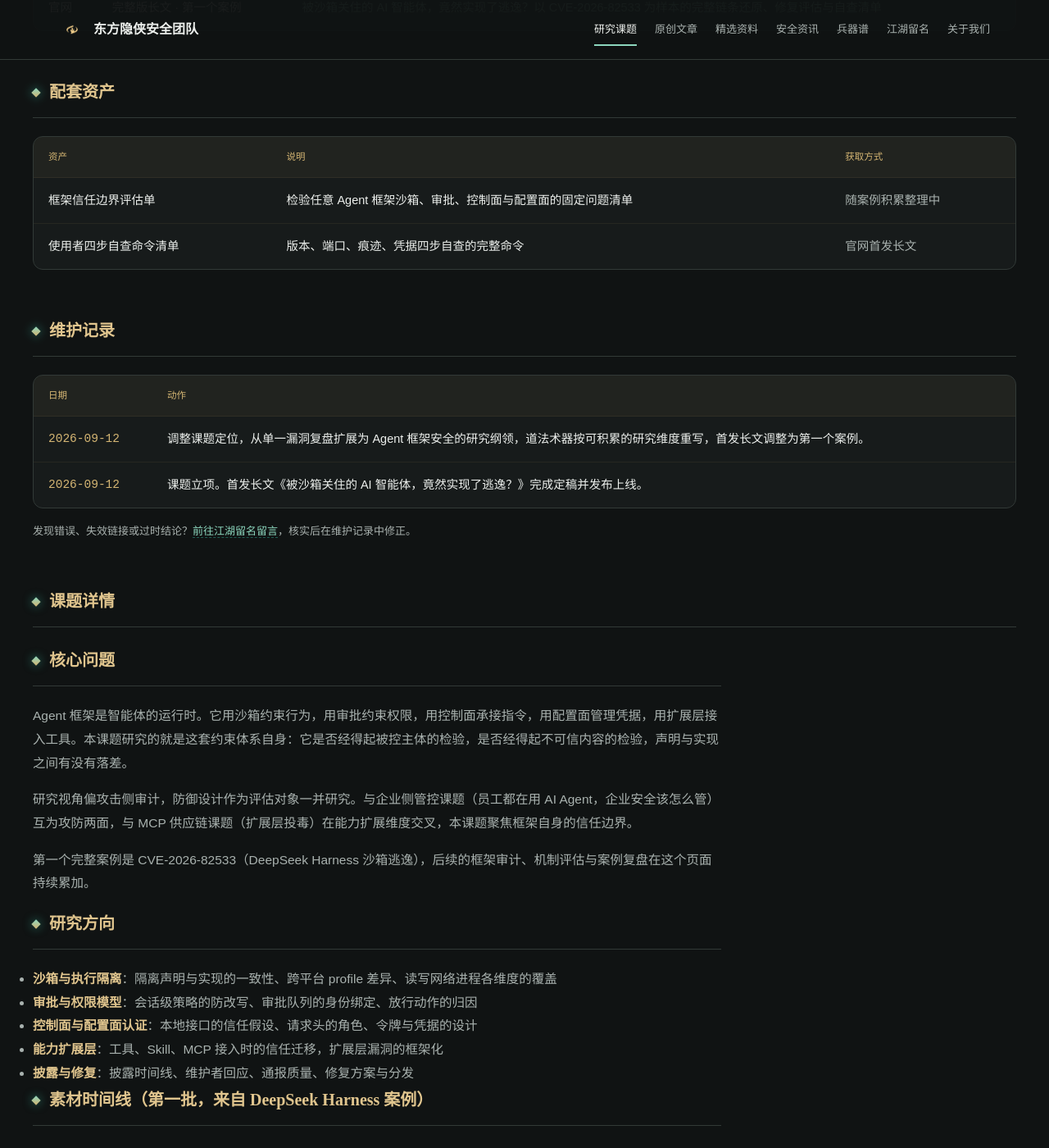
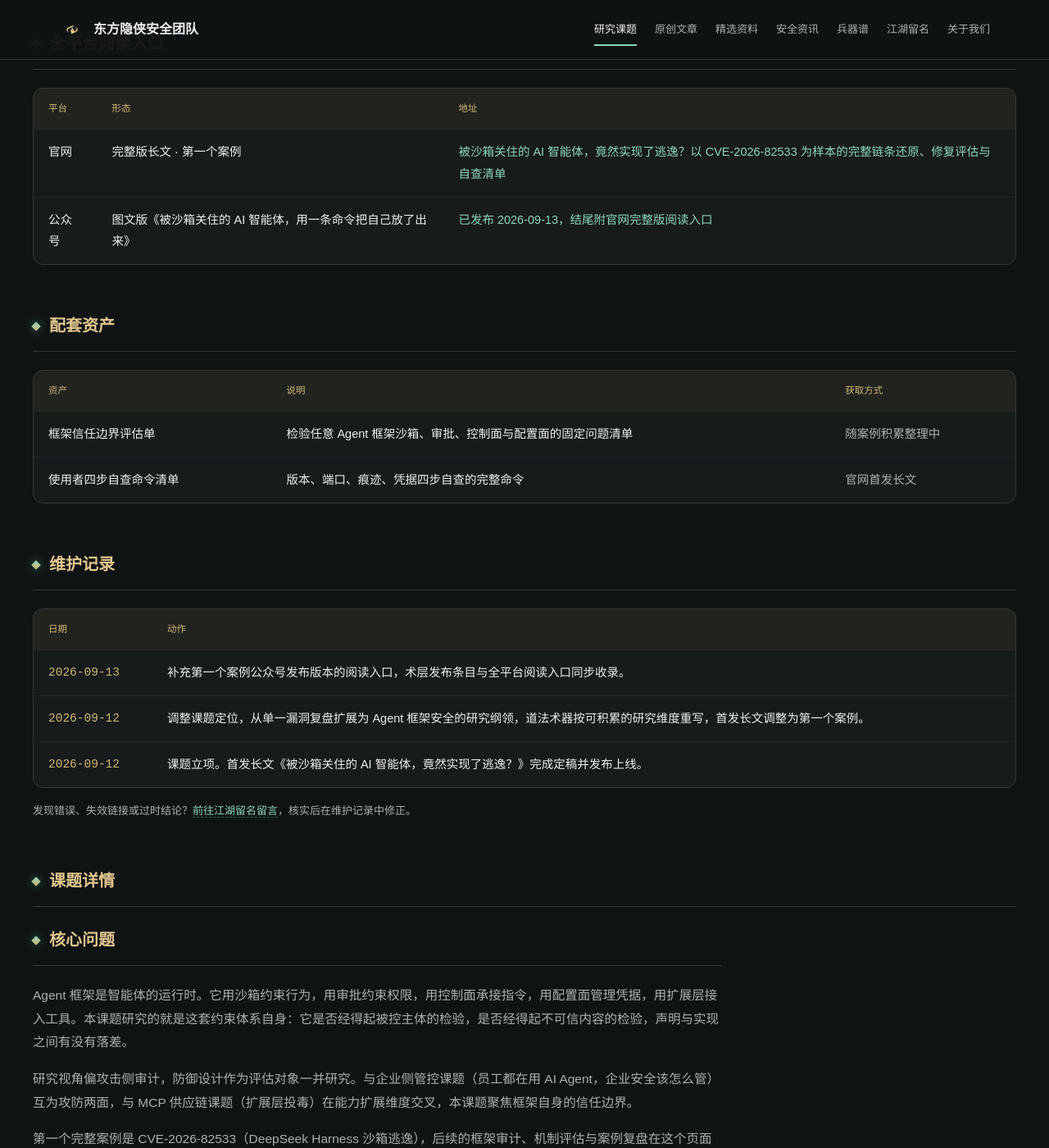
Before and after one commit to EastSword/EastSword.github.io, a Jekyll site: the page built from _topics/agent-framework-security.md, in a window 1280 px wide and 1400 px high, scrolled down 4025 px. Shown: the whole window at 82% size. Built offline with Jekyll 4.4.1, drawn with Linux system fonts in a browser that asks for light colours; comment, search, counter and statistics services are not loaded; some of the changed text lies outside the part shown.

Commit message:
为 Agent 框架安全课题补充公众号阅读入口

```diff
--- a/_topics/agent-framework-security.md
+++ b/_topics/agent-framework-security.md
@@ -4,7 +4,7 @@ layout: topic
 title: Agent 框架安全
 subtitle: 沙箱、审批、权限与控制面——检验 Agent 框架自身的约束体系是否经得起被控主体和不可信内容
 date: 2026-09-12
-updated: 2026-09-12
+updated: 2026-09-13
 status: 研讨中
 keyword: AGENT
 categories: [AI安全]
@@ -72,6 +72,13 @@ shu:
     text: 还原从社区报告到 CVE 编号的时间线，核对维护者回应、安全通报质量、修复版本的分发滞后。对使用方的实际影响是一条，订阅仓库公告能不能提醒你升级。
     type: 原创
     platform: 本课题
+  - title: 公众号图文版
+    publication: true
+    text: 第一个案例的公众号传播版，压缩技术细节，保留完整逃逸链条与使用者四步自查清单。
+    type: 原创
+    platform: 公众号
+    url: https://mp.weixin.qq.com/s/Lt5SlXK0nEkrFL4jKFq47g
+    desc: 被沙箱关住的 AI 智能体，用一条命令把自己放了出来，2026-09-13 发布
 qi:
   - title: OX Security 漏洞分析
     text: CVE-2026-82533 的首发技术分析，含逃逸链、会话日志与对照实验证据。
@@ -113,6 +120,10 @@ links:
     form: 完整版长文 · 第一个案例
     url: /articles/deepseek-harness-sandbox-escape/
     note: 被沙箱关住的 AI 智能体，竟然实现了逃逸？以 CVE-2026-82533 为样本的完整链条还原、修复评估与自查清单
+  - platform: 公众号
+    form: 图文版《被沙箱关住的 AI 智能体，用一条命令把自己放了出来》
+    url: https://mp.weixin.qq.com/s/Lt5SlXK0nEkrFL4jKFq47g
+    note: 已发布 2026-09-13，结尾附官网完整版阅读入口
 assets:
   - name: 框架信任边界评估单
     desc: 检验任意 Agent 框架沙箱、审批、控制面与配置面的固定问题清单
@@ -137,6 +148,8 @@ findings:
   - 能力扩展层（MCP / Skill / 插件）漏洞向框架层迁移的路径测绘，与 MCP 供应链课题交叉
   - 提示注入的落点测绘：不同框架被诱导后究竟能调用什么，哪些调用可以工程化收敛
 changelog:
+- date: '2026-09-13'
+  action: 补充第一个案例公众号发布版本的阅读入口，术层发布条目与全平台阅读入口同步收录。
 - date: '2026-09-12'
   action: 调整课题定位，从单一漏洞复盘扩展为 Agent 框架安全的研究纲领，道法术器按可积累的研究维度重写，首发长文调整为第一个案例。
 - date: '2026-09-12'
```
